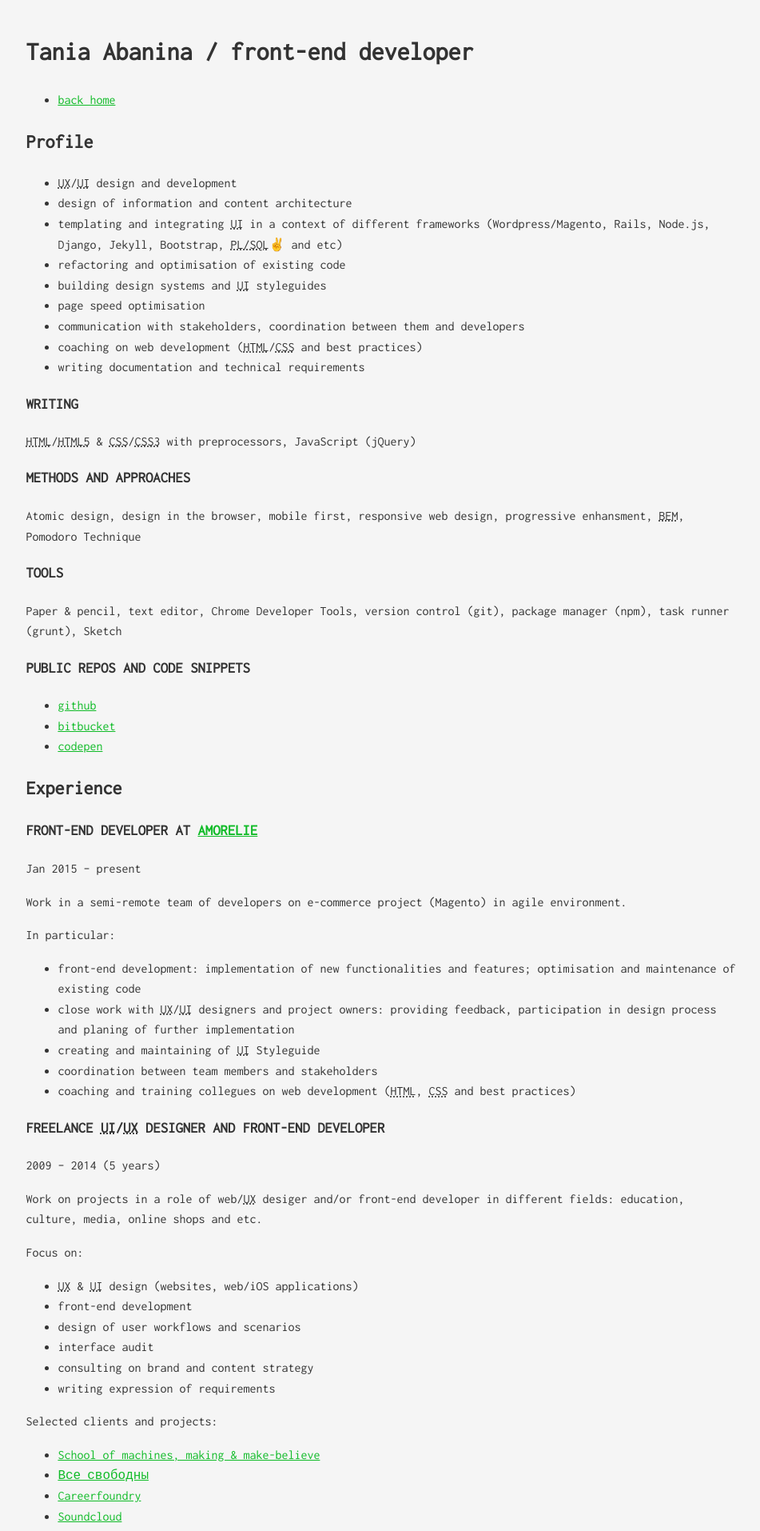
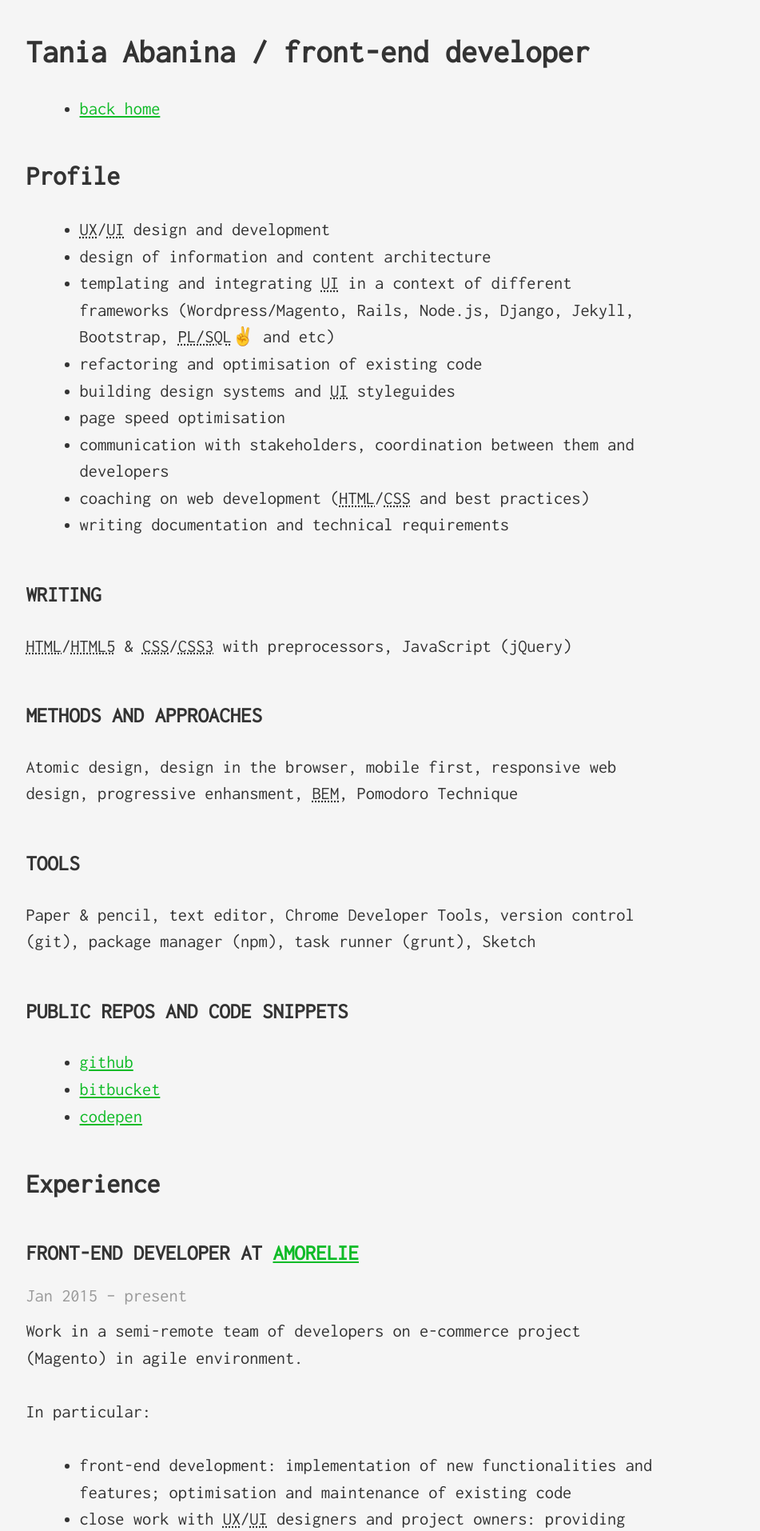
Before and after one commit to tataata/taniaabanina.com, a Jekyll site: the page built from resume.md, in a window 1280 px wide. Shown: the top 1914 px of the page at 80% size, without its empty margins (6-957 px from the left). Built offline with Jekyll 4.4.1, drawn with Linux system fonts in a browser that asks for light colours.

```diff
--- a/css/screen.css
+++ b/css/screen.css
@@ -36,6 +36,9 @@ html {
 *, *:before, *:after {
   box-sizing: inherit; }
 
+a:focus {
+  outline: 1px dotted; }
+
 /* Variables =================================================== */
 /* Page =================================================== */
 @-webkit-viewport {
@@ -49,7 +52,6 @@ html {
 @viewport {
   width: device-width; }
 html {
-  background: white;
   -webkit-overflow-scrolling: touch;
   -webkit-tap-highlight-color: #f3f5f6;
   -webkit-text-size-adjust: 100%;
@@ -58,9 +60,8 @@ html {
 body {
   margin: 0;
   width: 100%;
-  background-color: transparent;
-  font-family: "PT Serif", Georgia, Times, "Times New Roman", sans-serif;
-  color: black; }
+  background: transparent;
+  font-family: "PT Serif", Georgia, Times, "Times New Roman", sans-serif; }
 
 a {
   text-decoration: underline;
@@ -76,29 +77,102 @@ a {
   color: #2d353e;
   text-shadow: none; }
 
-body {
-  padding: 2vh 3vw;
+html {
   background: #f5f5f5;
   color: #333; }
 
+body {
+  padding: 2vh 3vw; }
+
 header,
 main {
-  max-width: 95vw; }
+  width: 95vw; }
   @media (min-width: 720px) {
     header,
     main {
-      max-width: 85vw; } }
+      width: 80vw; } }
   @media (min-width: 1025px) {
     header,
     main {
-      max-width: 70vw; } }
+      width: 70vw;
+      max-width: 800px; } }
+
+html {
+  box-sizing: border-box;
+  height: 100%;
+  font-smoothing: antialiased;
+  text-rendering: optimizeLegibility; }
+  html {
+    font-size: 1.2rem; }
+    @media screen and (min-width: 20rem) {
+      html {
+        font-size: calc(1.2rem + 0.2 * ((100vw - 20rem) / 44)); } }
+    @media screen and (min-width: 64rem) {
+      html {
+        font-size: 1.4rem; } }
 
 body {
-  font-family: 'Inconsolata', monospace;
-  line-height: 1.6; }
+  line-height: 1.5rem;
+  font-family: 'Inconsolata', monospace; }
+
+p {
+  line-height: 1.5rem;
+  margin: 0 0 1.5rem; }
+
+.mute {
+  color: #999999; }
+
+ul,
+dl {
+  margin: 1.5rem 0;
+  padding: 0; }
+
+ul {
+  padding: 0 0 0 1.5rem; }
+
+ul li,
+dl dd {
+  margin-left: 1.5rem; }
+
+dl dt {
+  margin-top: 0.75rem; }
+
+h1,
+h2,
+h3,
+h4,
+h5 {
+  font-weight: 700;
+  margin-bottom: 1.5rem; }
+
+h1 {
+  font-size: 1.8rem;
+  line-height: 1.8rem;
+  margin-top: calc((1.5rem - 1.8rem) + 1.5rem); }
+
+h2 {
+  font-size: 1.5rem;
+  line-height: 1.5rem;
+  margin-top: calc((1.5rem - 1.5rem) + 1.5rem*1.5); }
 
 h3 {
+  font-size: 1.2rem;
+  line-height: 1.2rem;
+  margin-top: calc((1.5rem - 1.2rem) + 1.5rem*1.5);
   text-transform: uppercase; }
+
+h4 {
+  font-size: 1rem;
+  line-height: 1rem;
+  margin-top: calc((1.5rem - 1rem) + 1.5rem*1.5); }
+
+h5 {
+  font-size: 0.875rem;
+  line-height: 0.875rem;
+  margin-top: calc((1.5rem - 0.875rem) + 1.5rem*1.5); }
+
+h3 + .mute {
+  margin: -0.495rem 0 0.495rem; }
 
 /*@media print {
 @import "print";
--- a/resume.md
+++ b/resume.md
@@ -41,7 +41,7 @@ Paper & pencil, text editor, Chrome Developer Tools, version control (git), pack
 ## Experience
 
 ### Front-end developer at [Amorelie](https://amorelie.de)
-Jan 2015 &ndash; present
+<p class="mute">Jan 2015 &ndash; present</p>
 
 Work in a semi-remote team of developers on e-commerce project (Magento) in agile environment.
 
@@ -54,7 +54,7 @@ In particular:
 
 
 ### Freelance <abbr title="User Interface">UI</abbr>/<abbr title="User Experience">UX</abbr> designer and front-end developer
-2009 &ndash; 2014 (5&nbsp;years)
+<p class="mute">2009 &ndash; 2014 (5&nbsp;years)</p>
 
 Work on projects in&nbsp;a&nbsp;role&nbsp;of&nbsp;web/<abbr title="User Experience">UX</abbr> desiger and/or front-end developer in&nbsp;different fields: education, culture, media, online shops and etc.
 
@@ -77,7 +77,7 @@ Selected clients and projects:
 
 
 ### Programmer / Web designer at [Biysk technological institute](http://www.bti.secna.ru)
-May 2005 &ndash; Oct 2009 (4&nbsp;years 6&nbsp;months)
+<p class="mute">May 2005 &ndash; Oct 2009 (4&nbsp;years 6&nbsp;months)</p>
 
 Part of a team in charge of internal informational infrastructure:
 - <abbr title="User Experience">UX</abbr>/<abbr title="User Interface">UI</abbr> design and development
@@ -90,7 +90,7 @@ Part of a team in charge of internal informational infrastructure:
 
 
 ### Teacher at Sunday computer school at&nbsp;Biysk technological institute
-Oct 2008 &ndash; May 2009 / (8 months)
+<p class="mute">Oct 2008 &ndash; May 2009 / (8 months)</p>
 
 Instructor of&nbsp;the&nbsp;course «Multimedia technology» (Adobe Photoshop/Flash/Premiere, 3ds Max) for children 11-13&nbsp;years
 
@@ -118,7 +118,7 @@ Instructor of&nbsp;the&nbsp;course «Multimedia technology» (Adobe Photoshop/Fl
 
 <dl>
 	<dt>Biysk Technological Institute (branch) <a href="http://www.en.altstu.ru/">Altai State Technical University</a></dt>
-	<dd>2002 &ndash; 2007</dd>
+	<dd class="mute">2002 &ndash; 2007</dd>
 	<dd>Specialist</dd>
 	<dd>Special subject: Quality management</dd>
 	<dd>Qualification: Engineer&ndash;manager</dd>
```
Also changed, not shown: scss/_layout.scss (+9 -5 lines), scss/_reset.scss (+7 -0 lines), scss/_site.scss (+2 -10 lines), scss/_typography.scss (+107 -3 lines), scss/_variables.scss (+2 -25 lines), 2 other files.
